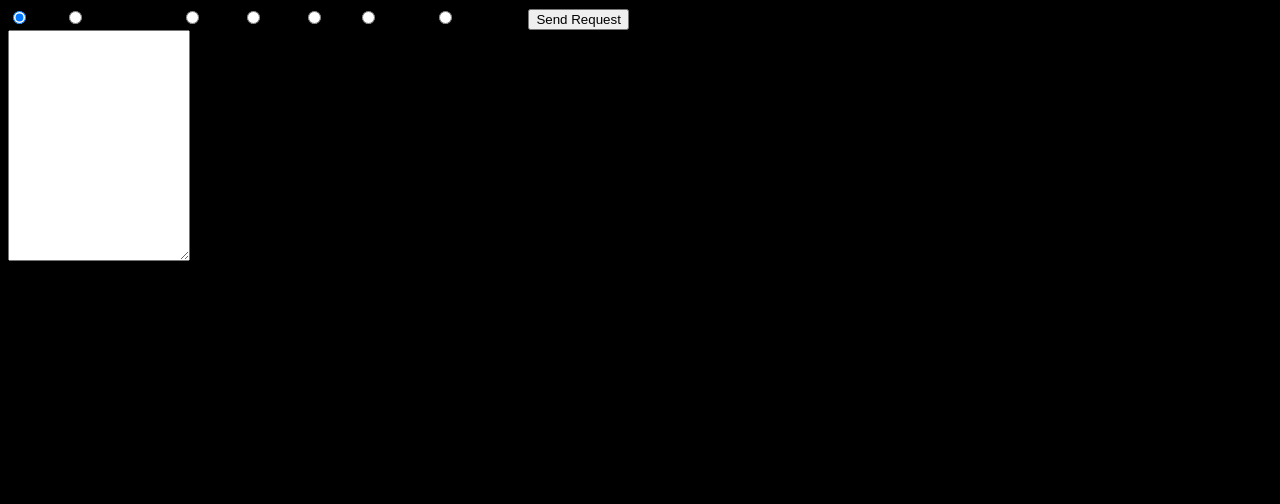
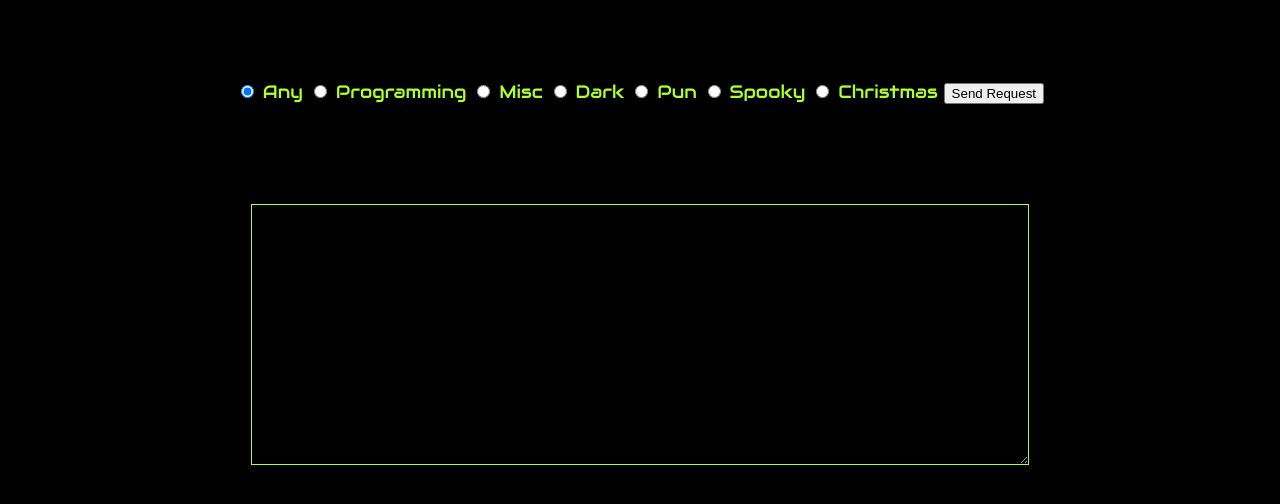
Before and after one commit to HemantSachdeva/JokeApi, a Flask app: page / in a window 1280 px wide. Shown: the top 504 px of the page. Run offline with Flask 2, Linux system fonts and the light colour scheme.

Commit message:
Style index.html
* Set Audiowide as default using double quotes

Signed-off-by: Hemant Sachdeva <hemant.evolver@gmail.com>

```diff
--- a/static/css/style.css
+++ b/static/css/style.css
@@ -1,5 +1,6 @@
 /*
     Copyright (C) 2021 Hemant Sachdeva <hemant.evolver@gmail.com>
+    Copyright (C) 2021 Amrinder Singh <amrindersingh1703@gmail.com>
 
     This program is free software: you can redistribute it and/or modify
     it under the terms of the GNU Affero General Public License as
@@ -15,6 +16,31 @@
     along with this program.  If not, see <https://www.gnu.org/licenses/>.
 */
 
+@import url('https://fonts.googleapis.com/css?family=Audiowide');
+
 body {
     background-color: black;
+    font-size: 30px;
+    font-family: "Audiowide", Helvetica, sans-serif;
 }
+
+.container{
+    text-align: center;
+}
+
+.form {
+    align-content: center;
+    margin: 80px;
+    color: greenyellow;
+    font-size: 60%;
+}
+
+.textarea {
+    font-family: "Audiowide", Helvetica, sans-serif;
+    width: 70%;
+    margin-top: 100px;
+    border: 1px solid greenyellow;
+    color: greenyellow;
+    background-color: black;
+    white-space: normal;
+}
```
